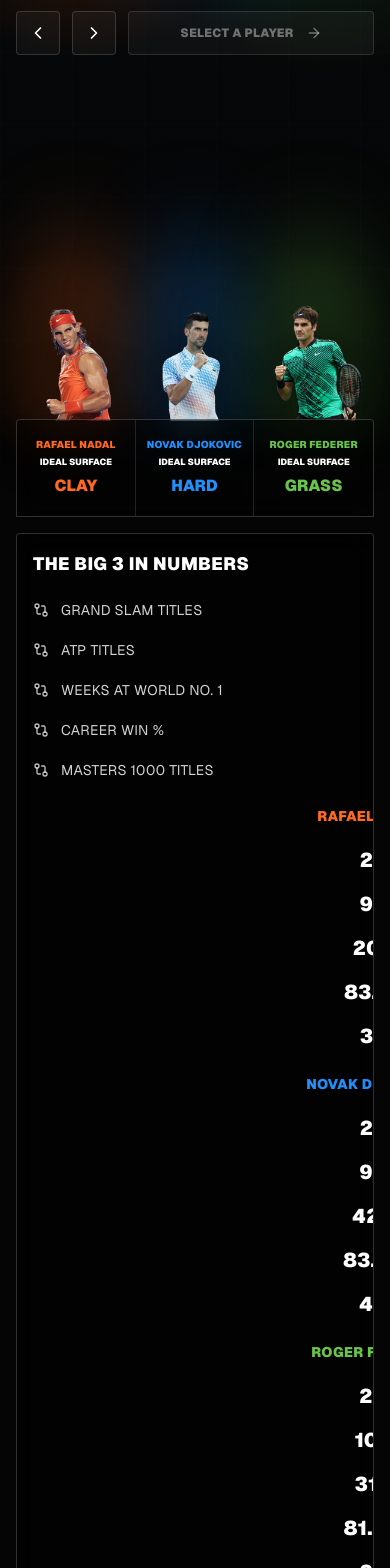
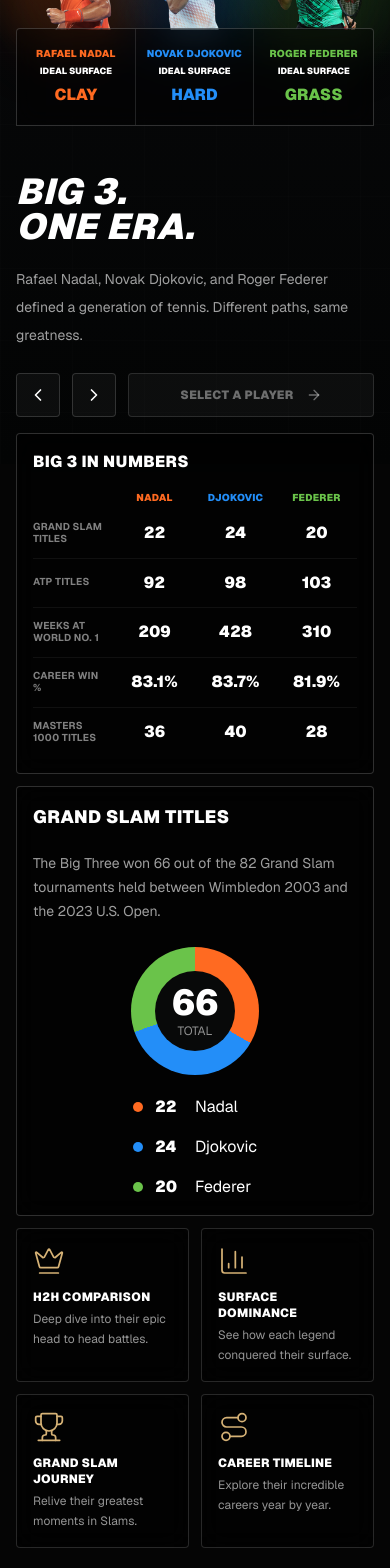
Before and after one commit to surveiLance/Big-3-, a Next.js app: page / in a window 390 px wide. Shown: the part 380-1948 px from the top of the page. Built offline with nearby package versions, Linux system fonts and the light colour scheme.

Commit message:
fixed the mobile interface

```diff
--- a/app/layout.tsx
+++ b/app/layout.tsx
@@ -17,7 +17,7 @@
 export const metadata: Metadata = {
   title: "Big 3",
   description: "A visual dashboard comparing Federer, Nadal, and Djokovic.",
-  icons: { icon: "/favicon.ico" },
+  icons: { icon: "/favicon.svg" },
 };
 
 export default function RootLayout({
--- a/app/page.tsx
+++ b/app/page.tsx
@@ -56,7 +56,7 @@
     icon: Route,
     title: "Career Timeline",
     text: "Explore their incredible careers year by year.",
-    href: "#",
+    href: "/timeline",
   },
 ];
 
@@ -66,7 +66,47 @@
       <HeroSection />
 
       <section className="relative z-20 mt-4 grid gap-3 lg:grid-cols-[1fr_340px]">
-        <div className="overflow-x-auto rounded border border-white/18 bg-black/58 p-4 backdrop-blur-md sm:p-6">
+
+        {/* Stats box */}
+        <div className="rounded border border-white/18 bg-black/58 p-4 backdrop-blur-md sm:p-6">
+
+          {/* ── Mobile layout (< sm) ── */}
+          <div className="sm:hidden">
+            <h2 className="mb-4 text-base font-black uppercase tracking-wide">
+              Big 3 In Numbers
+            </h2>
+            {/* Player name headers */}
+            <div className="mb-1 grid grid-cols-4 items-center">
+              <div />
+              {players.map((p) => (
+                <div
+                  key={p.last}
+                  className="text-center text-[10px] font-black uppercase tracking-wide"
+                  style={{ color: p.color }}
+                >
+                  {p.last}
+                </div>
+              ))}
+            </div>
+            {/* Stat rows */}
+            <div className="divide-y divide-white/6">
+              {statRows.map((row, ri) => (
+                <div key={row} className="grid grid-cols-4 items-center py-3">
+                  <div className="pr-2 text-[10px] font-bold uppercase leading-tight tracking-wide text-white/50">
+                    {row}
+                  </div>
+                  {players.map((p, pi) => (
+                    <div key={pi} className="text-center text-base font-black">
+                      {p.stats[ri]}
+                    </div>
+                  ))}
+                </div>
+              ))}
+            </div>
+          </div>
+
+          {/* ── sm+ layout (existing, untouched) ── */}
+          <div className="hidden overflow-x-auto sm:block">
             <div className="grid min-w-[680px] gap-6 lg:min-w-0 lg:grid-cols-[300px_repeat(3,minmax(0,1fr))]">
               <div>
                 <h2 className="mb-5 text-lg font-black uppercase tracking-wide">
@@ -81,7 +121,6 @@
                   ))}
                 </div>
               </div>
-
               {players.map((player) => (
                 <div key={player.last} className="border-white/10 text-center lg:border-l">
                   <div
@@ -104,7 +143,9 @@
               ))}
             </div>
           </div>
+        </div>
 
+        {/* Grand Slam donut — unchanged */}
         <div className="rounded border border-white/18 bg-black/58 p-4 backdrop-blur-md sm:p-6">
           <h2 className="mb-5 text-lg font-black uppercase tracking-wide">
             Grand Slam Titles
@@ -138,23 +179,26 @@
         </div>
       </section>
 
-      <section className="relative z-20 mt-3 grid gap-3 pb-3 sm:grid-cols-2 lg:grid-cols-4">
+      {/* Feature cards */}
+      <section className="relative z-20 mt-3 grid grid-cols-2 gap-3 pb-3 lg:grid-cols-4">
         {featureCards.map((card) => {
           const Icon = card.icon;
           return (
             <Link
               href={card.href}
               key={card.title}
-              className="group flex min-h-24 items-center gap-4 rounded border border-white/15 bg-black/52 px-5 py-5 backdrop-blur-md transition hover:border-[#d6b276]/55 sm:gap-5 sm:px-7"
+              className="group flex flex-col gap-3 rounded border border-white/15 bg-black/52 p-4 backdrop-blur-md transition hover:border-[#d6b276]/55 sm:flex-row sm:min-h-24 sm:items-center sm:gap-5 sm:px-7 sm:py-5"
             >
-              <Icon className="h-11 w-11 shrink-0 text-[#d6b276]" strokeWidth={1.3} />
+              <Icon className="h-8 w-8 shrink-0 text-[#d6b276] sm:h-11 sm:w-11" strokeWidth={1.3} />
               <div className="min-w-0 flex-1">
-                <div className="text-sm font-black uppercase tracking-wide text-white">
+                <div className="text-xs font-black uppercase tracking-wide text-white sm:text-sm">
                   {card.title}
                 </div>
-                <div className="mt-2 text-sm leading-5 text-white/58">{card.text}</div>
+                <div className="mt-1 text-xs leading-5 text-white/58 sm:mt-2 sm:text-sm">
+                  {card.text}
                 </div>
-              <ArrowRight className="h-5 w-5 shrink-0 text-white transition group-hover:translate-x-1" />
+              </div>
+              <ArrowRight className="hidden h-5 w-5 shrink-0 text-white transition group-hover:translate-x-1 sm:block" />
             </Link>
           );
         })}
--- a/app/players/page.tsx
+++ b/app/players/page.tsx
@@ -72,12 +72,12 @@
       </div>
 
       {/* Player cards */}
-      <div className="grid flex-1 grid-cols-1 gap-3 pb-4 sm:grid-cols-3">
+      <div className="grid grid-cols-1 gap-3 pb-4 sm:grid-cols-3">
         {players.map((player) => (
           <Link
             key={player.slug}
             href={`/players/${player.slug}`}
-            className="group relative flex min-h-[460px] flex-col overflow-hidden rounded-xl border border-white/10 sm:min-h-[560px]"
+            className="group relative flex min-h-[75vh] flex-col overflow-hidden rounded-xl border border-white/10 sm:min-h-[560px]"
             style={{ background: player.cardBg }}
           >
             {/* Body glow */}
--- a/components/HeroSection.tsx
+++ b/components/HeroSection.tsx
@@ -106,9 +106,9 @@
         <div className="absolute inset-0 opacity-[0.11] [background-image:linear-gradient(rgba(255,255,255,0.08)_1px,transparent_1px),linear-gradient(90deg,rgba(255,255,255,0.08)_1px,transparent_1px)] [background-size:72px_72px]" />
       </div>
 
-      <section className="grid flex-1 grid-cols-1 gap-8 pt-9 sm:pt-14 lg:grid-cols-[0.78fr_1.22fr] lg:pt-20">
+      <section className="grid flex-1 grid-cols-1 gap-3 pt-4 sm:gap-8 sm:pt-14 lg:grid-cols-[0.78fr_1.22fr] lg:pt-20">
         {/* Left panel */}
-        <div className="relative z-20 flex max-w-[460px] flex-col">
+        <div className="relative z-20 order-2 flex max-w-[460px] flex-col sm:order-none">
           {/* Dots — only visible when a player is active */}
           <div className={`mb-5 flex items-center gap-2 transition-opacity duration-300 ${active ? "opacity-100" : "opacity-0"}`}>
             {players.map((p, i) => (
@@ -220,7 +220,7 @@
         </div>
 
         {/* Right: player images */}
-        <div className="relative min-h-[430px] sm:min-h-[500px] lg:min-h-0">
+        <div className="relative order-1 min-h-[370px] sm:order-none sm:min-h-[500px] lg:min-h-0">
           <div className="absolute inset-x-0 bottom-[96px] top-0 grid grid-cols-3 sm:bottom-[116px]">
             {players.map((player, index) => (
               <button
--- a/components/Navbar.tsx
+++ b/components/Navbar.tsx
@@ -17,8 +17,8 @@
   return (
     <header className="relative z-50 border-b border-white/12 pb-4 sm:pb-5">
       <div className="flex items-center justify-between">
-        <div className="flex min-w-0 items-center gap-3 text-[#e4bd73]">
-          <Crown className="h-6 w-6 shrink-0" strokeWidth={1.6} />
+        <Link href="/" className="flex min-w-0 items-center gap-3 text-[#e4bd73] transition-opacity hover:opacity-80">
+          <Crown className="h-7 w-7 shrink-0" strokeWidth={1.4} />
           <div className="min-w-0">
             <div className="truncate text-xl font-semibold uppercase tracking-[0.18em]">
               Big 3
@@ -27,7 +27,7 @@
               Dominance. Grit. Elegance.
             </div>
           </div>
-        </div>
+        </Link>
 
         <nav className="hidden flex-1 items-center justify-center gap-20 text-sm font-bold uppercase tracking-wide text-white/88 lg:flex xl:gap-28">
           {navItems.map((item) => {
```
Also changed, not shown: app/timeline/page.tsx (+51 -4 lines), public/favicon.svg (added). Lines whose indentation alone changed are shown as unchanged.
